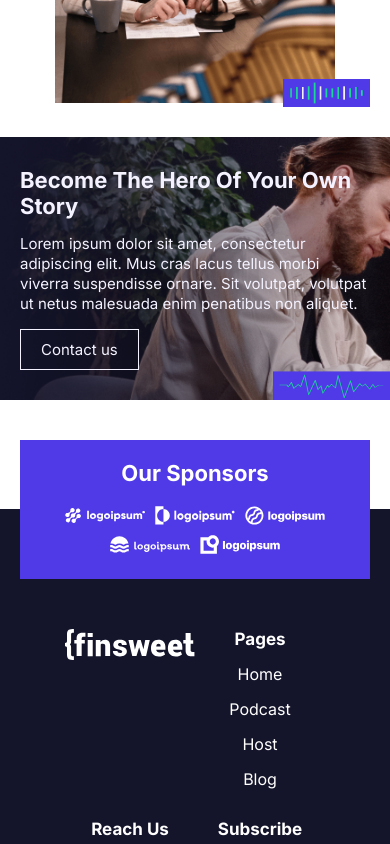
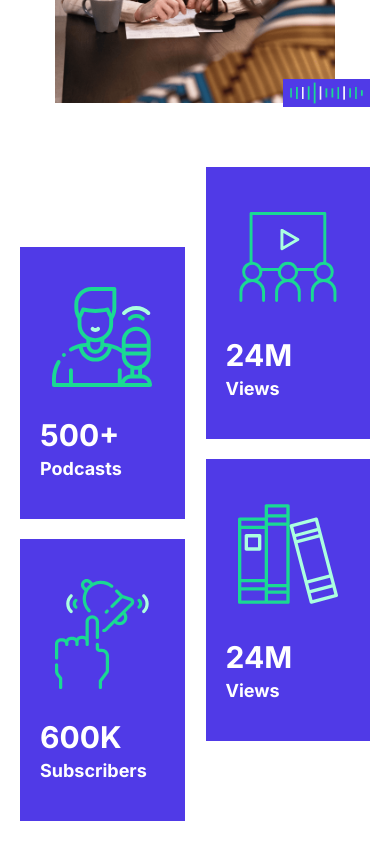
Before and after one commit to UmarkhonAkhmedov/podcast-react-app, a React (Create React App) app in the folder client-side/: page /host in a window 390 px wide. Shown: the part 1100-1944 px from the top of the page. Built offline with nearby package versions, Linux system fonts and the light colour scheme.

Commit message:
Creating Records Section for Host page

```diff
--- a/client-side/src/components/DummyData.tsx
+++ b/client-side/src/components/DummyData.tsx
@@ -9,3 +9,30 @@ export const brandData = ["apple", "soundcloud", "google", "spotify"]
 export const sponsorData = ["one", "two", "three", "four", "five"]
 
 export const footerListData = ["home", "podcast", "host", "blog"]
+
+export const recordsData = [
+  {
+    id: 1,
+    img: "podcast",
+    number: "500+",
+    text: "Podcasts"
+  },
+  {
+    id: 2,
+    img: "views",
+    number: "24M",
+    text: "Views"
+  },
+  {
+    id: 3,
+    img: "subscribe",
+    number: "600K",
+    text: "Subscribers"
+  },
+  {
+    id: 4,
+    img: "book",
+    number: "24M",
+    text: "Views"
+  },
+]
--- /dev/null
+++ b/client-side/src/components/Host/Records.tsx
@@ -0,0 +1,24 @@
+import React from 'react'
+import { recordsData } from '../DummyData'
+
+function Records() {
+  return (
+    <div className='main__padding'>
+      <div className='container'>
+        <div className='records'>
+          {recordsData.map((item) => (
+            <div className='records__item' key={item.id}>
+              <img src={`/Img/Host/result__${item.img}.svg`} alt="Records" />
+              <div>
+                <span>{item.number}</span>
+                <p>{item.text}</p>
+              </div>
+            </div>
+          ))}
+        </div>
+      </div>
+    </div>
+  )
+}
+
+export default Records
--- a/client-side/src/pages/Host.tsx
+++ b/client-side/src/pages/Host.tsx
@@ -1,6 +1,7 @@
 import React from 'react'
 import Dream from '../components/Host/Dream'
 import HostHero from '../components/Host/HostHero'
+import Records from '../components/Host/Records'
 import Available from '../components/Main/Available'
 import Story from '../components/Main/Story'
 
@@ -10,6 +11,7 @@ function Host() {
       <HostHero />
       <Available />
       <Dream />
+      <Records />
       <Story heading='Become The Hero Of Your Own Story' text='Lorem ipsum dolor sit amet, consectetur adipiscing elit. Mus cras lacus tellus morbi viverra suspendisse ornare. Sit volutpat, volutpat ut netus malesuada enim penatibus non aliquet.' linkText='Contact us' background='/Img/Host/contact__background.png' />
     </div>
   )
--- /dev/null
+++ b/client-side/src/styles/Host/_records.scss
@@ -0,0 +1,88 @@
+.records {
+  display: flex;
+  justify-content: space-between;
+  padding-bottom: 120px;
+
+  @media screen and (max-width:768px){
+    padding-bottom: 80px;
+    flex-wrap: wrap;
+  }
+
+
+  &__item {
+    display: flex;
+    flex-direction: column;
+    width: 22%;
+    background-color: #503AE7;
+    padding: 55px 35px;
+
+    @media screen and (max-width:1024px){
+      width: 24%;
+      padding: 40px 20px;
+    }
+    @media screen and (max-width:768px){
+      width: 40%;
+      padding: 40px 20px;
+      margin-bottom: 50px;
+    }
+    @media screen and (max-width:500px){
+      width: 47%;
+      margin-bottom: 20px;
+    }
+
+    &:nth-child(odd){
+      transform: translateY(100px);
+      @media screen and (max-width:768px){
+        transform: translateY(80px);
+      }
+    }
+
+    img {
+      display: flex;
+      justify-content: center;
+      align-items: center;
+      margin: 0 auto;
+      max-width: 110px;
+      width: 100%;
+      max-height: 110px;
+      height: 100%;
+      text-align: center;
+      margin-bottom: auto;
+      @media screen and (max-width:768px){
+        width: 80%;
+      }
+    }
+
+    div {
+      margin-top: 90px;
+      color: #ffffff;
+      @media screen and (max-width:768px){
+        margin-top: 30px;
+      }
+
+      span {
+        font-size: 44px;
+        font-weight: 700;
+        @media screen and (max-width:1024px){
+          font-size: 38px;
+        }
+        @media screen and (max-width:500px){
+          font-size: 30px;
+        }
+      }
+
+      p {
+        font-size: 24px;
+        font-weight: 700;
+        margin-top: 16px;
+        @media screen and (max-width:1024px){
+          font-size: 20px;
+        }
+        @media screen and (max-width:500px){
+          font-size: 18px;
+          margin-top: 5px;
+        }
+      }
+    }
+  }
+}
--- a/client-side/src/styles/style.scss
+++ b/client-side/src/styles/style.scss
@@ -4,6 +4,7 @@
 @import "./components/main/available";
 @import "./Host/hosthero";
 @import "./Host/dream";
+@import "./Host/records";
 @import "./components/main/footer";
 @import "./components/main/sponsors";
 @import "./Podcast/podHero";
```
